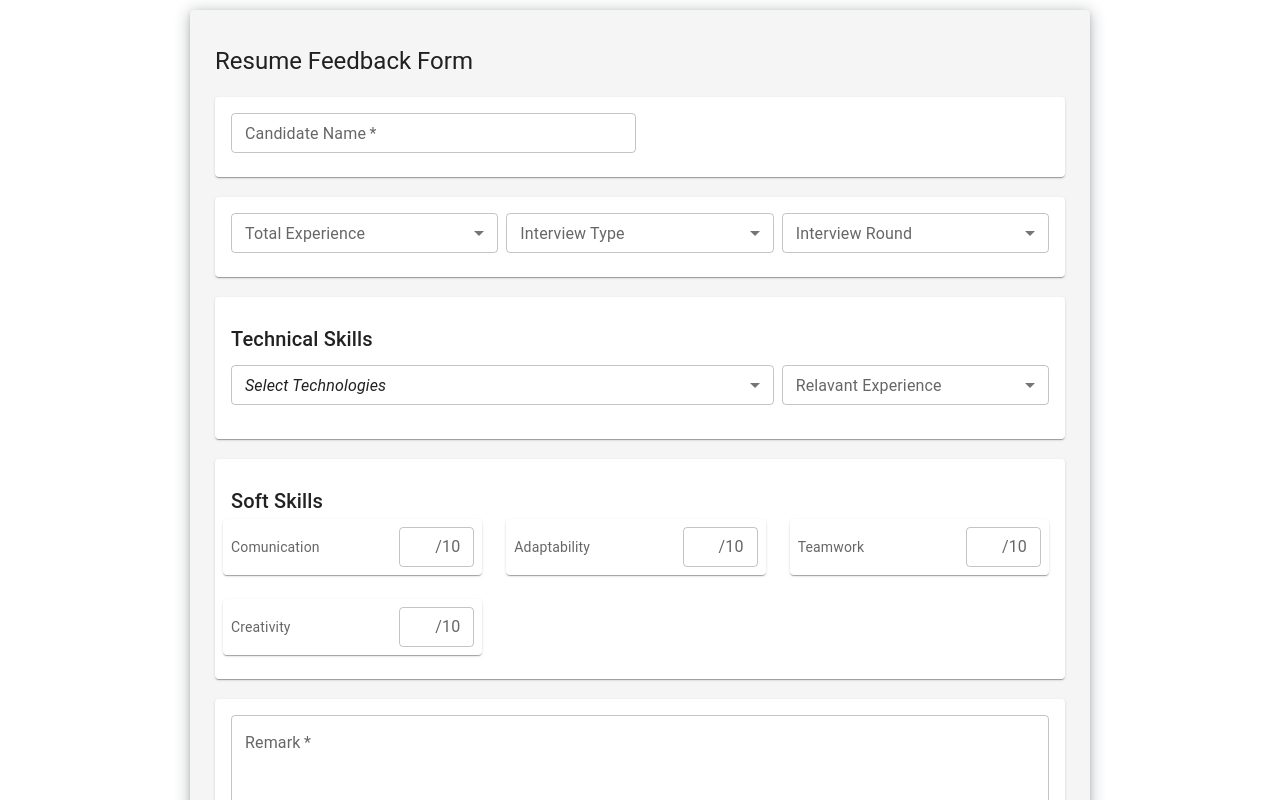
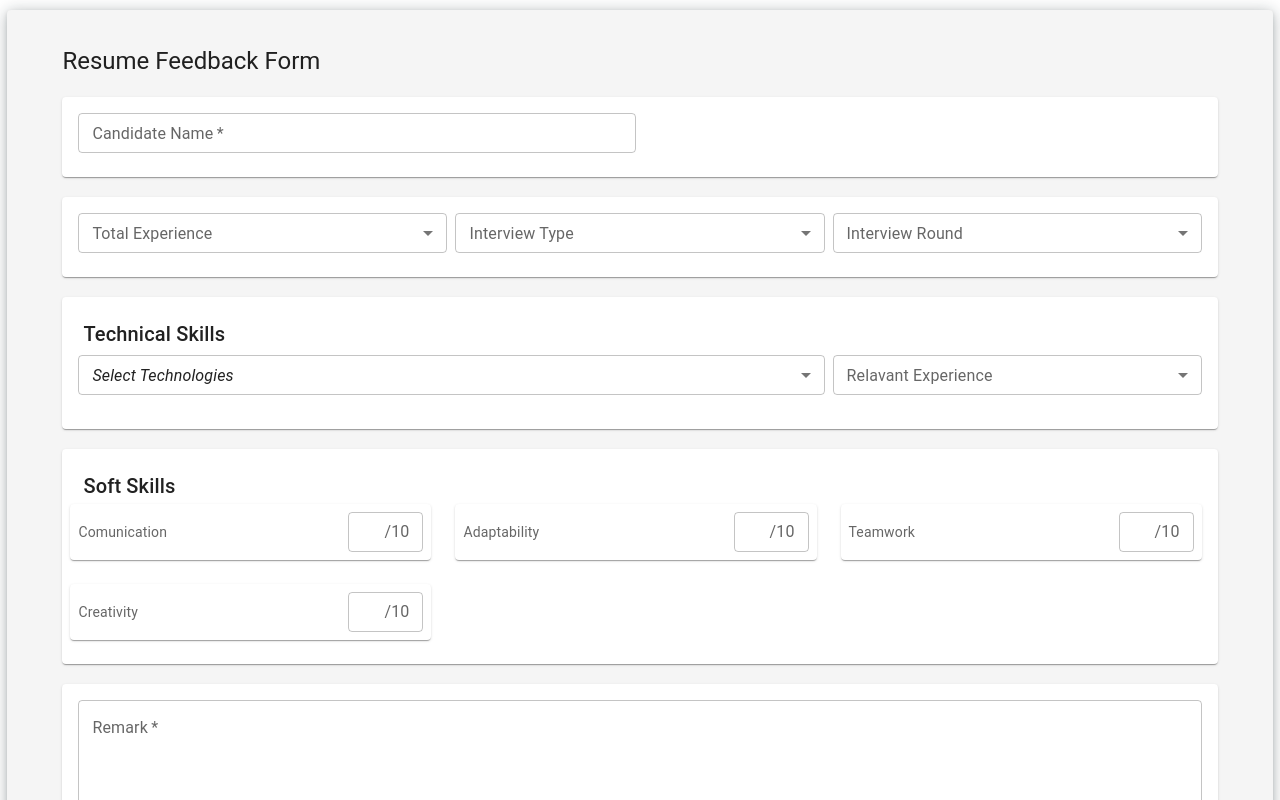
Before and after one commit to prajaktahadole/ResumeBuilder, a React (Create React App) app: page /resumemakerui/feedback in a window 1280 px wide. Shown: the top 800 px of the page. Built offline with nearby package versions, Linux system fonts and the light colour scheme.

Commit message:
UI Updated

```diff
--- a/src/component/ForgotPass.jsx
+++ b/src/component/ForgotPass.jsx
@@ -79,12 +79,12 @@ const PasswordReset  = () => {
     return (
 
         <>
-          <div className="container">
+          <div className="containerforgot">
             <div className="imgmain">
 
             </div>
 
-                <div className="main">
+                <div className="mainResume">
                     <FormControl className="formcontrol">
                         {step === 0 && (
                             <div  >
--- a/src/component/Resume/Resume.jsx
+++ b/src/component/Resume/Resume.jsx
@@ -124,7 +124,7 @@ function Resume() {
   return (
     <>
     <form id="myForm">
-      <div className="container">
+      <div className="containerResume">
         <div className="main">
           <div >
           <h1>Resume</h1>
--- a/src/component/feedback/Feedback.jsx
+++ b/src/component/feedback/Feedback.jsx
@@ -15,18 +15,20 @@ import {
 const Feedback = () => {
   const [technoList, setTechnoList] = useState(technologyList);
   const [state, setState] = useState(false);
-  function submitHandler(event) {}
+  function submitHandler(event) { }
   // function ratingChanger(event) {}
 
 
-    return (
+  return (
 
-    <div>
+    <div style={{
+      // border: "5px solid red",
+    }}>
       <React.Fragment>
         <form onSubmit={submitHandler}>
           <Card
             style={{
-              maxWidth: 850,
+              maxWidth: "95%",
               margin: "10px auto",
               padding: "25px",
               boxShadow: "rgba(14, 30, 37, 0.12) 0px 2px 4px 0px, rgba(14, 30, 37, 0.32) 0px 2px 16px 0px",
@@ -36,14 +38,14 @@ const Feedback = () => {
             <Typography
               variant="h5"
               style={{
-                maxWidth: 850,
+                maxWidth: "95%",
                 margin: "10px  auto",
                 padding: "5px 5x",
               }}
             >
               Resume Feedback Form
             </Typography>
-            <Card style={{ maxWidth: 850, margin: "20px auto" }}>
+            <Card style={{ maxWidth: "95%", margin: "20px auto" }}>
               <CardContent>
                 <Grid container spacing={1}>
                   <Grid xs={12} sm={6} item>
@@ -60,7 +62,7 @@ const Feedback = () => {
               </CardContent>
             </Card>
             {/*"interviewType interview round"*/}
-            <Card style={{ maxWidth: 850, margin: "10px auto" }}>
+            <Card style={{ maxWidth: "95%", margin: "10px auto" }}>
               <CardContent>
                 <Grid container spacing={1}>
                   <Grid xs={4} item>
@@ -76,14 +78,13 @@ const Feedback = () => {
               </CardContent>
             </Card>
             {/* Technical Skills*/}
-            <Card style={{ maxWidth: 850, margin: "20px auto" }}>
+            <Card style={{ maxWidth: "95%", margin: "20px auto" }}>
               <CardContent>
                 <Typography
                   variant="h6"
                   style={{
-                    maxWidth: 850,
-                    margin: "10px  auto",
-                    padding: "20px 5x",
+                    maxWidth: "95%",
+                    padding: "5px",
                     textAlign: "left",
                   }}
                 >
@@ -118,15 +119,15 @@ const Feedback = () => {
             </Card>
             {/* Soft Skills*/}
             <Card
-              style={{ maxWidth: 850, margin: "20px auto", padding: "20px 5x" }}
+              style={{ maxWidth: "95%", margin: "20px auto", padding: "20px 5x" }}
             >
               <CardContent>
                 <Typography
                   variant="h6"
                   style={{
-                    maxWidth: 850,
-                    margin: "10px  auto",
-                    padding: "20px 5x",
+                    maxWidth: "95%",
+                    padding: "5px",
+                    marginBottom: "5px",
                     textAlign: "left",
                   }}
                 >
@@ -142,7 +143,7 @@ const Feedback = () => {
                 </Grid>
               </CardContent>
             </Card>
-            <Card style={{ maxWidth: 850, margin: "20px auto" }}>
+            <Card style={{ maxWidth: "95%", margin: "20px auto" }}>
               <CardContent>
                 <Grid container spacing={1}>
                   <Grid xs={12} item>
--- a/src/styles/form.css
+++ b/src/styles/form.css
@@ -1,4 +1,4 @@
-.container{
+.containerforgot{
     margin: auto;
      width: 100%;
      /* border:5px solid green; */
@@ -12,7 +12,7 @@
     height: 100vh;
 
 }
-.main{
+.mainResume{
     width: 30%;
     border: "10px solid red";
     margin: auto;
--- a/src/styles/resume.css
+++ b/src/styles/resume.css
@@ -1,7 +1,8 @@
-.container {
+.containerResume {
   width: 100%;
   display: flex;
   justify-content: center;
+  border: "10px solid red";
 }
 
 .main {
```
Also changed, not shown: 1 other file (tests, documents, lock files or other folders).
